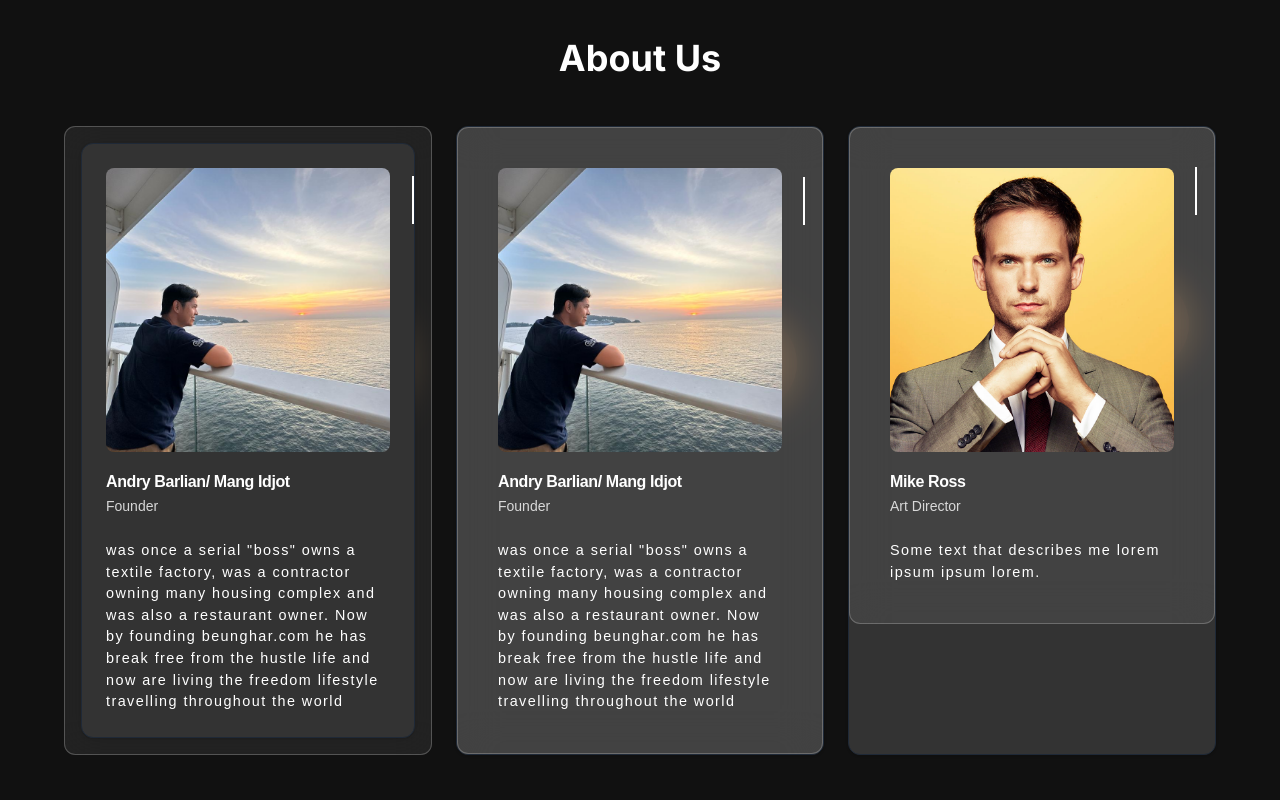
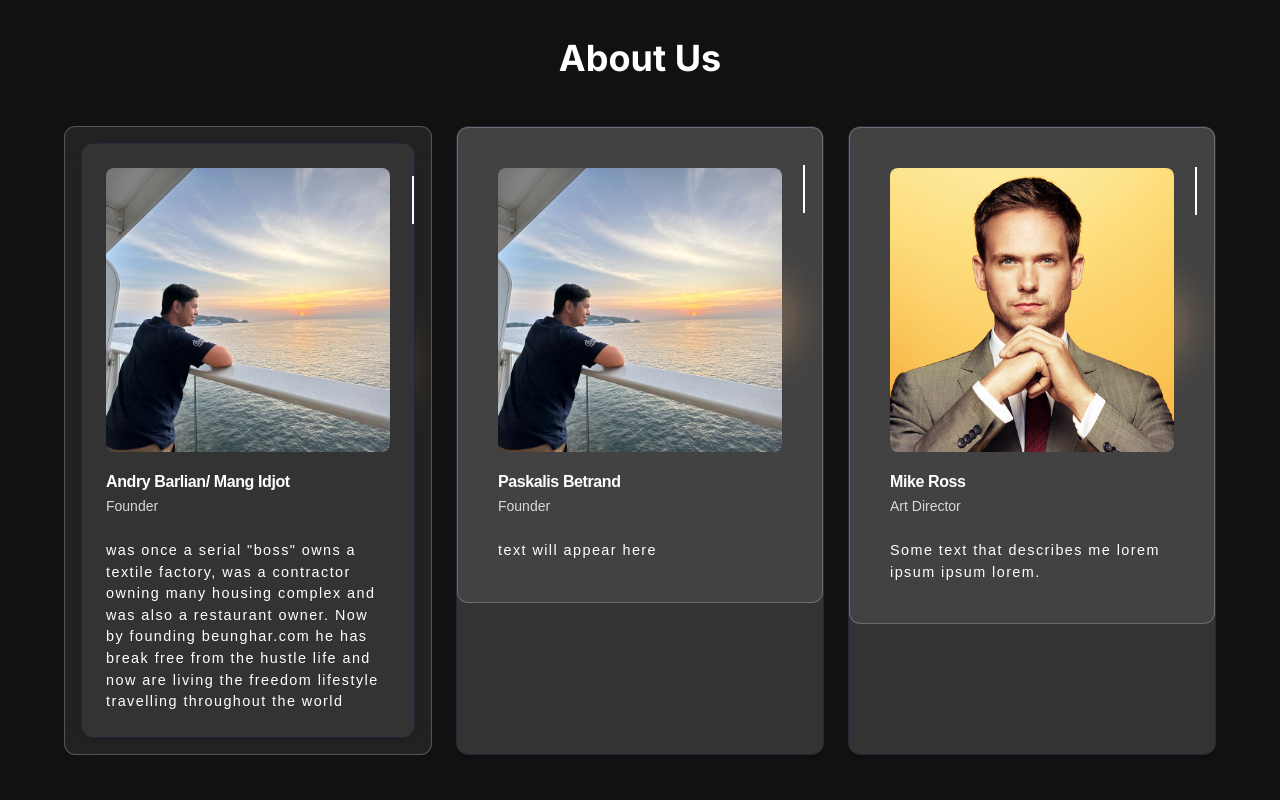
Before and after one commit to Triangulr/beunghar, a Next.js app: page / in a window 1280 px wide. Shown: the part 3960-4760 px from the top of the page. Built offline with nearby package versions, Linux system fonts and the light colour scheme; no server answers.

Commit message:
Change user analytics to use cloudflare

```diff
--- a/package.json
+++ b/package.json
@@ -3,7 +3,7 @@
   "version": "0.1.0",
   "private": true,
   "scripts": {
-    "dev": "next dev",
+    "dev": "next dev -H 0.0.0.0 -p 3000",
     "build": "next build",
     "start": "next start",
     "lint": "next lint",
@@ -45,6 +45,7 @@
     "remark-gfm": "^4.0.0",
     "tailwind-merge": "^2.6.0",
     "tailwindcss-animate": "^1.0.7",
+    "uuid": "^11.1.0",
     "vaul": "^1.1.2",
     "vidstack": "^1.12.12"
   },
--- a/pages/_app.js
+++ b/pages/_app.js
@@ -5,42 +5,24 @@ import '../styles/module3.css';
 import { ClerkProvider } from '@clerk/nextjs'
 import { Toaster } from "@/components/ui/toaster"
 import { Inter } from 'next/font/google';
-import { useEffect } from 'react';
 import { SpeedInsights } from "@vercel/speed-insights/next"
+import Script from 'next/script';
 
 const inter = Inter({ subsets: ['latin'] });
 
 export default function App({ Component, pageProps }) {
-  useEffect(() => {
-    const trackVisit = async () => {
-      // Generate a visitor ID if not exists
-      let visitorId = localStorage.getItem('visitorId');
-      if (!visitorId) {
-        visitorId = crypto.randomUUID();
-        localStorage.setItem('visitorId', visitorId);
-      }
-
-      try {
-        await fetch('https://beunghar-api-92744157839.asia-south1.run.app/api/track-visit', {
-          method: 'POST',
-          headers: {
-            'Content-Type': 'application/json',
-          },
-          body: JSON.stringify({ visitorId }),
-        });
-      } catch (error) {
-        console.error('Error tracking visit:', error);
-      }
-    };
-
-    trackVisit();
-  }, []);
-
   return (
     <ClerkProvider {...pageProps}>
       <main className={inter.className}>
         <Component {...pageProps} />
         <SpeedInsights />
+        {/* Cloudflare Web Analytics */}
+        <Script
+          id="cloudflare-analytics"
+          strategy="afterInteractive"
+          src="https://static.cloudflareinsights.com/beacon.min.js"
+          data-cf-beacon='{"token": "60ef3d5801454111a434da853fddee03"}'
+        />
       </main>
       <Toaster />
     </ClerkProvider>
--- a/pages/admin.js
+++ b/pages/admin.js
@@ -25,55 +25,66 @@ function VisitorCard() {
   const [timeSpan, setTimeSpan] = useState("24h");
   const [loading, setLoading] = useState(true);
   const [trend, setTrend] = useState({ percentage: 0, increasing: true });
+  const [error, setError] = useState(null);
 
   useEffect(() => {
-    const generateTimePoints = (timeSpan, data) => {
+    const generateFallbackData = (timeSpan) => {
+      const now = new Date();
       const points = [];
-      const now = new Date();
 
-      switch(timeSpan) {
-        case '24h':
-          // For 24h view, use the time strings directly
-          return data;
-        case '7d':
-          // Generate last 7 days
+      if (timeSpan === '24h') {
+        for (let i = 0; i < 24; i++) {
+          const hour = (now.getHours() - 23 + i + 24) % 24;
+          points.push({
+            date: `${hour}:00`,
+            visitors: Math.floor(Math.random() * 10) + 1 // Random number between 1-10
+          });
+        }
+      } else if (timeSpan === '7d') {
         for (let i = 6; i >= 0; i--) {
           const date = new Date(now);
           date.setDate(date.getDate() - i);
           points.push({
             date: date.toLocaleDateString(),
-              visitors: data[0]?.visitors || 0 // Use the current visitor count
+            visitors: Math.floor(Math.random() * 10) + 1
           });
         }
-          break;
-        case '30d':
-          // Generate last 30 days
+      } else {
         for (let i = 29; i >= 0; i--) {
           const date = new Date(now);
           date.setDate(date.getDate() - i);
           points.push({
             date: date.toLocaleDateString(),
-              visitors: data[0]?.visitors || 0 // Use the current visitor count
+            visitors: Math.floor(Math.random() * 10) + 1
           });
         }
-          break;
       }
+
       return points;
     };
 
     const fetchVisitorStats = async () => {
+      setLoading(true);
+      setError(null);
+
       try {
         const response = await fetch(`https://beunghar-api-92744157839.asia-south1.run.app/api/visitor-stats?time_span=${timeSpan}`);
+
+        if (!response.ok) {
+          const errorData = await response.json();
+          console.error('API error:', errorData);
+          throw new Error(errorData.detail || 'Failed to fetch visitor stats');
+        }
+
         const data = await response.json();
         console.log('Raw visitor data:', data);
 
-        setVisitorCount(data.uniqueVisitors);
+        // Check if we have valid data
+        if (data && data.visitorData && Array.isArray(data.visitorData)) {
+          setVisitorCount(data.uniqueVisitors || 0);
+          setVisitorData(data.visitorData);
 
-        // Generate appropriate data points based on timeSpan
-        const localVisitorData = generateTimePoints(timeSpan, data.visitorData);
-
-        console.log('Processed visitor data:', localVisitorData);
-        setVisitorData(localVisitorData);
+          console.log('Processed visitor data:', data.visitorData);
 
           // Calculate trend
           if (data.visitorData.length >= 2) {
@@ -85,10 +96,24 @@ function VisitorCard() {
               increasing: change > 0
             });
           }
+        } else {
+          // If we don't have valid data, use fallback
+          console.warn('Invalid data from API, using fallback');
+          const fallbackData = generateFallbackData(timeSpan);
+          setVisitorData(fallbackData);
+          setVisitorCount(fallbackData.reduce((sum, item) => sum + item.visitors, 0));
+          setError('No valid data available. Showing sample data.');
+        }
 
-        setLoading(false);
       } catch (error) {
         console.error('Error fetching visitor stats:', error);
+        setError(error.message || 'Failed to load visitor data');
+
+        // Use fallback data on error
+        const fallbackData = generateFallbackData(timeSpan);
+        setVisitorData(fallbackData);
+        setVisitorCount(fallbackData.reduce((sum, item) => sum + item.visitors, 0));
+      } finally {
         setLoading(false);
       }
     };
@@ -99,7 +124,10 @@ function VisitorCard() {
   return (
     <Card className={styles.statsCard}>
       <CardHeader className="flex flex-row items-center justify-between space-y-0 pb-2">
-        <CardTitle className="text-sm font-medium">Unique Visitors</CardTitle>
+        <CardTitle className="text-sm font-medium">
+          Unique Visitors
+          {error && <span title={error} style={{ marginLeft: '8px', cursor: 'help', color: '#f87171' }}>⚠️</span>}
+        </CardTitle>
         <Select value={timeSpan} onValueChange={setTimeSpan}>
           <SelectTrigger className="w-[100px] h-8 text-xs">
             <SelectValue placeholder="Time span" />
@@ -114,9 +142,10 @@ function VisitorCard() {
       <CardContent>
         <div className="text-2xl font-bold mb-8">
           {loading ? "Loading..." : visitorCount}
+          {error && <span style={{ fontSize: '0.8rem', marginLeft: '8px', color: '#f87171' }}>(Sample Data)</span>}
         </div>
         <div className="h-[200px] w-full">
-          {!loading && (
+          {!loading && visitorData && visitorData.length > 0 && (
             <ResponsiveContainer width="100%" height="100%">
               <AreaChart data={visitorData}>
                 <CartesianGrid strokeDasharray="3 3" vertical={false} />
@@ -141,6 +170,16 @@ function VisitorCard() {
                 />
               </AreaChart>
             </ResponsiveContainer>
+          )}
+          {!loading && (!visitorData || visitorData.length === 0) && (
+            <div className="flex h-full items-center justify-center text-muted-foreground">
+              No data available
+            </div>
+          )}
+          {loading && (
+            <div className="flex h-full items-center justify-center text-muted-foreground">
+              Loading data...
+            </div>
           )}
         </div>
         <div className="mt-4 flex items-center text-sm text-muted-foreground">
--- a/pages/index.js
+++ b/pages/index.js
@@ -21,7 +21,7 @@ import { ContainerScroll } from '@/components/ui/container-scroll-animation';
 import { Volume2 } from 'lucide-react';
 import tailwindColors from 'tailwindcss/colors';
 
-export const formatThemeColors = (color) => {
+export const formatThemeColors = (color) => {35
     return tailwindColors[color];
 };
 
@@ -722,12 +722,12 @@ export default function Home() {
                     className="w-full h-full object-cover"
                   />
                 </div>
-                <CardTitle className="text-white">Andry Barlian/ Mang Idjot</CardTitle>
+                <CardTitle className="text-white">Paskalis Betrand</CardTitle>
                 <CardDescription className="text-white/80">Founder</CardDescription>
               </CardHeader>
               <CardContent>
                 <p className="text-white mb-4">
-                was once a serial "boss" owns a textile factory, was a contractor owning many housing complex and was also a restaurant owner. Now by founding beunghar.com he has break free from the hustle life and now are living the freedom lifestyle travelling throughout the world
+                text will appear here
                 </p>
               </CardContent>
             </div>
--- /dev/null
+++ b/pnpm-workspace.yaml
@@ -0,0 +1,4 @@
+onlyBuiltDependencies:
+  - '@clerk/shared'
+  - '@vercel/speed-insights'
+  - sharp
--- a/styles/globals.css
+++ b/styles/globals.css
@@ -857,6 +857,60 @@ nav {
 @media (max-width: 768px) {
     .testimonial-row {
         grid-template-columns: 1fr; /* Single column on small screens */
+    }
+}
+
+
+/* Quote Section Styling */
+.quotes-section {
+    background: #f8f9fa; /* Light gray background */
+    padding: 50px 20px;
+    text-align: center;
+    font-family: 'Arial', sans-serif;
+}
+
+.quote {
+    font-size: 1.5rem;
+    font-style: italic;
+    color: #333;
+    max-width: 800px;
+    margin: 0 auto 20px;
+    position: relative;
+    padding: 20px;
+}
+
+.quote::before, .quote::after {
+    content: '\201C'; /* Left double quote */
+    font-size: 3rem;
+    color: #ff6200;
+    position: absolute;
+}
+
+.quote::before {
+    left: -10px;
+    top: 0;
+}
+
+.quote::after {
+    content: '\201D'; /* Right double quote */
+    right: -10px;
+    bottom: 0;
+}
+
+.author {
+    font-size: 1.2rem;
+    font-weight: bold;
+    color: #ff6200;
+    margin-top: 10px;
+}
+
+/* Responsive Design */
+@media (max-width: 768px) {
+    .quote {
+        font-size: 1.2rem;
+    }
+    .author {
+        font-size: 1rem;
     }
 }
 
```
Also changed, not shown: 1 other file (tests, documents, lock files or other folders). Lines whose indentation alone changed are shown as unchanged.
